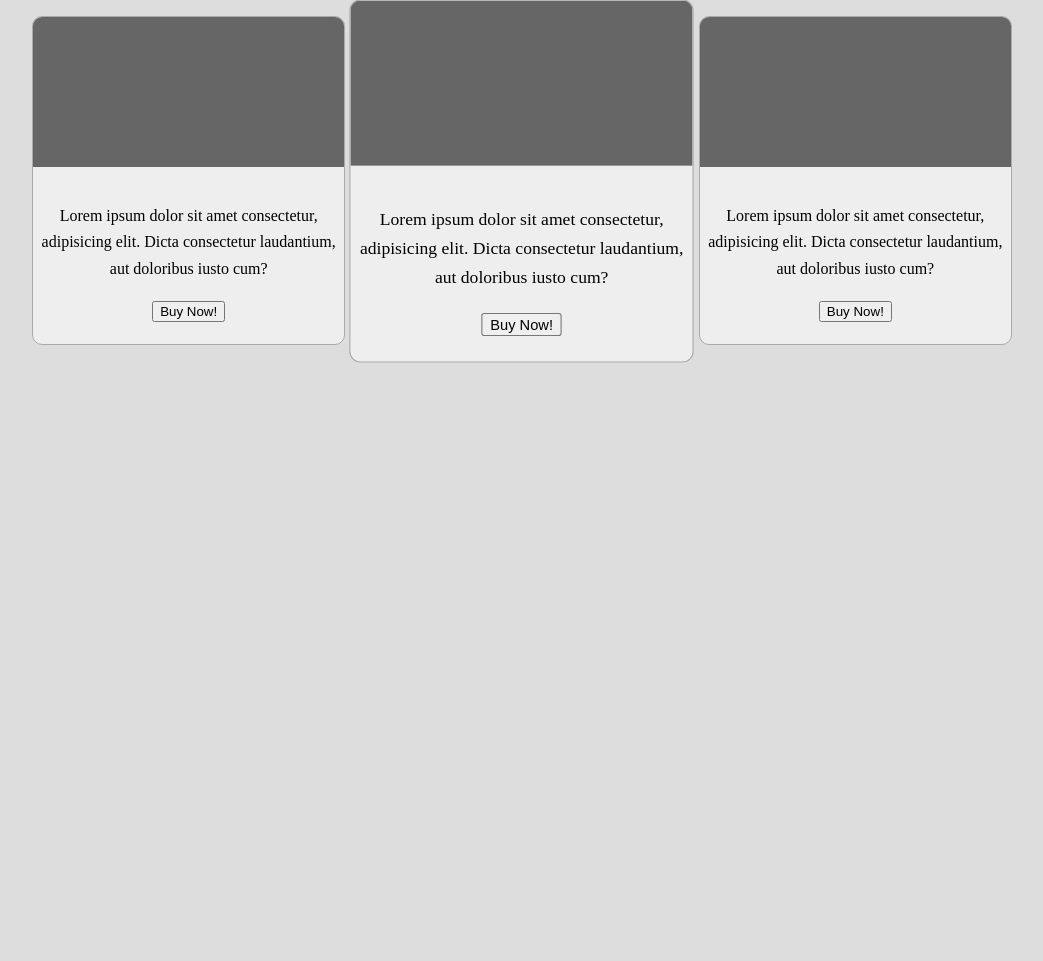
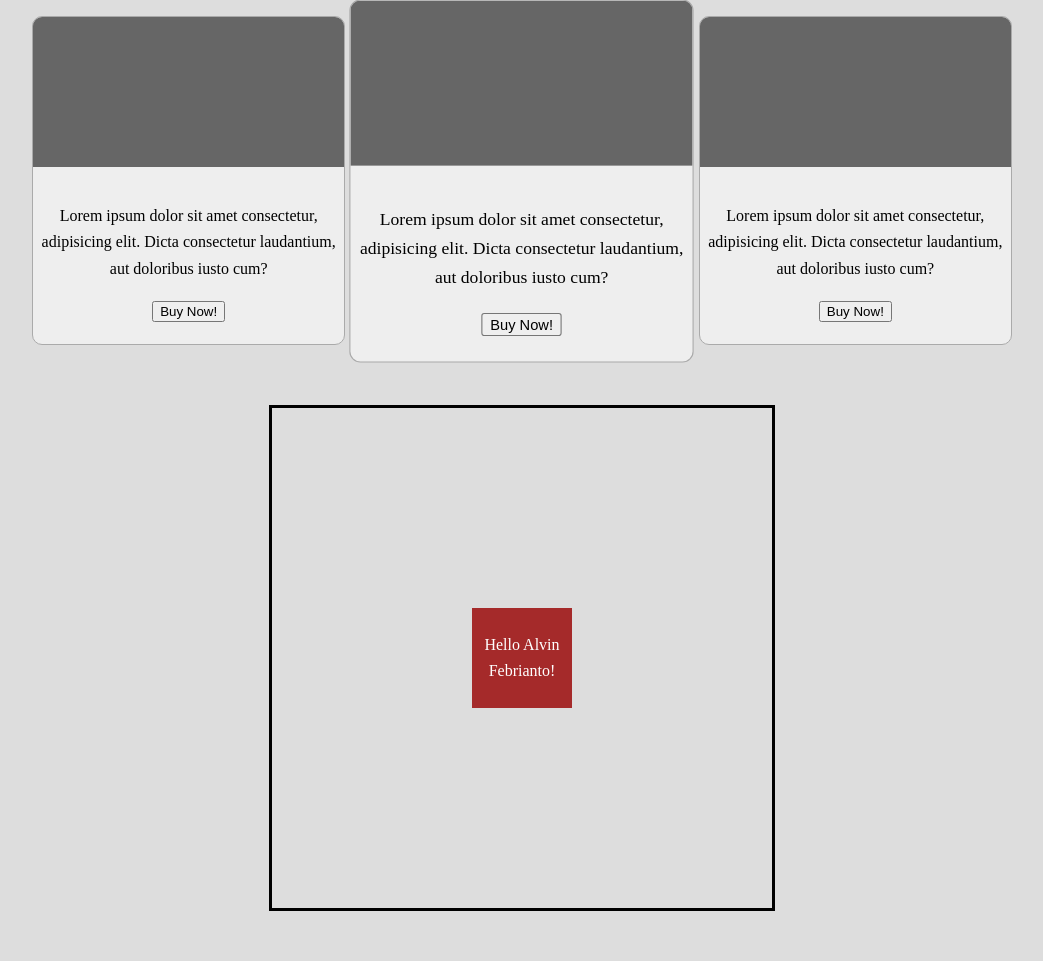
Before and after one commit to alvinfebrianto/WPU, a PHP site: page / in a window 1280 px wide. Shown: the part 1042-2003 px from the top of the page, without its empty margins (118-1161 px from the left). Before the commit the page ends 1405 px from the top, so only its background shows below. Run offline with PHP 8.4, Linux system fonts and the light colour scheme.

Commit message:
Latihan 5 CSS Flexbox

```diff
--- a/Latihan/index.html
+++ b/Latihan/index.html
@@ -120,5 +120,10 @@
         </div>
       </div>
     </div>
+
+    <!-- Latihan 5 - Centering -->
+    <div class="container-lima">
+      <div class="kotak"><span>Hello Alvin Febrianto!</span></div>
+    </div>
   </body>
 </html>
--- a/Latihan/style.css
+++ b/Latihan/style.css
@@ -10,7 +10,8 @@ body {
 .container-satu,
 .container-dua,
 .container-tiga,
-.container-empat {
+.container-empat,
+.container-lima {
   max-width: 1000px;
   margin: 50px auto;
 }
@@ -79,6 +80,26 @@ body {
   transform: scale(1.1);
 }
 
+/* Latihan 5 */
+.container-lima {
+  width: 500px;
+  height: 500px;
+  border: 3px solid black;
+  display: flex;
+}
+.kotak {
+  width: 100px;
+  height: 100px;
+  background-color: brown;
+  color: white;
+  text-align: center;
+  margin: auto;
+  display: flex;
+}
+.kotak span {
+  margin: auto;
+}
+
 /* Responsive */
 @media (min-width: 1000px) {
   .kolom-utama {
```
